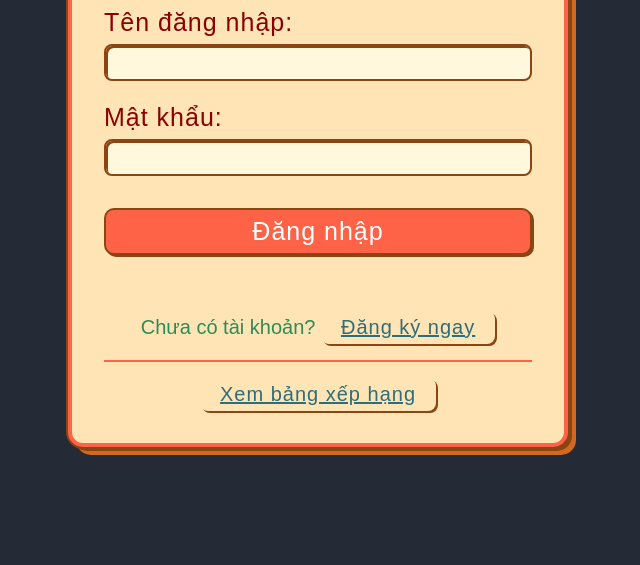
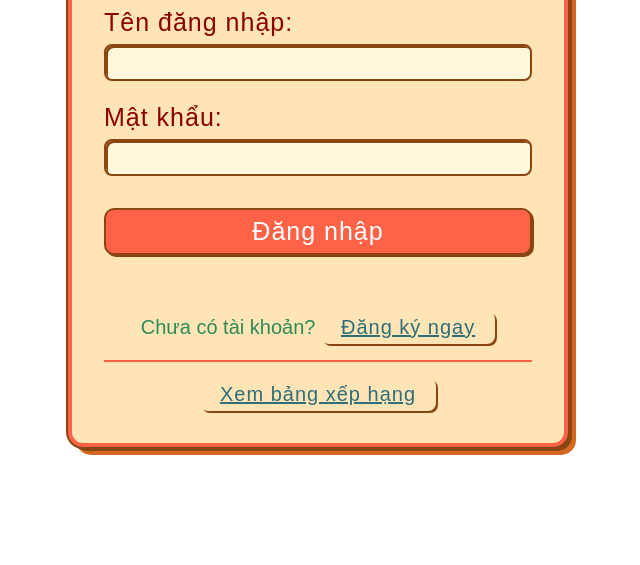
Before and after one commit to vanduo1/gomoku, a plain HTML site: page index.html in a window 1280 px wide. Shown: the part 275-840 px from the top of the page, without its empty margins (322-962 px from the left). Drawn offline with Linux system fonts and the light colour scheme; a web font is replaced by a local one.

Commit message:
1908 01:54

```diff
--- a/style.css
+++ b/style.css
@@ -12,7 +12,7 @@
 
 body {
   font-family: "Roboto", "Orbitron", "Arial", sans-serif;
-  background: #242b37;
+  background: #ffffff;
   /* background-image: radial-gradient(
       circle at 25% 25%,
       #98d8e8 0%,
```
